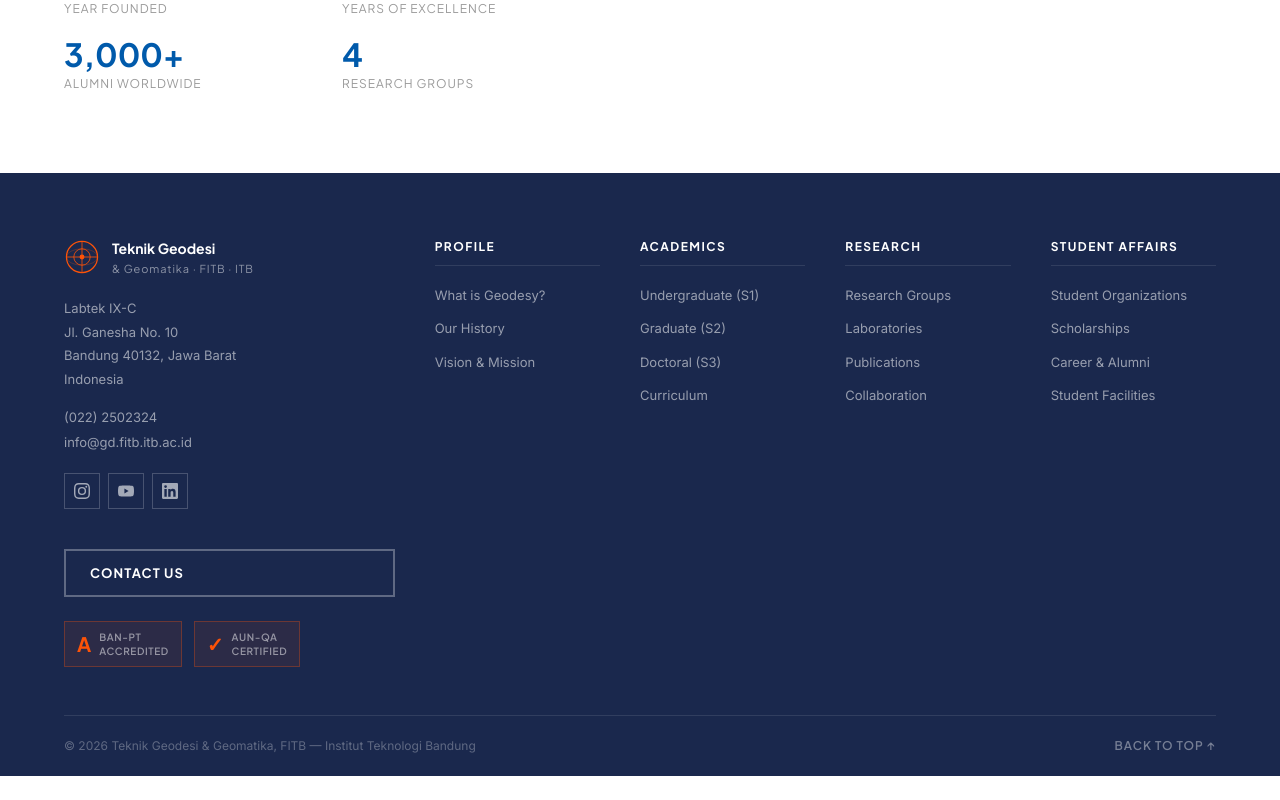
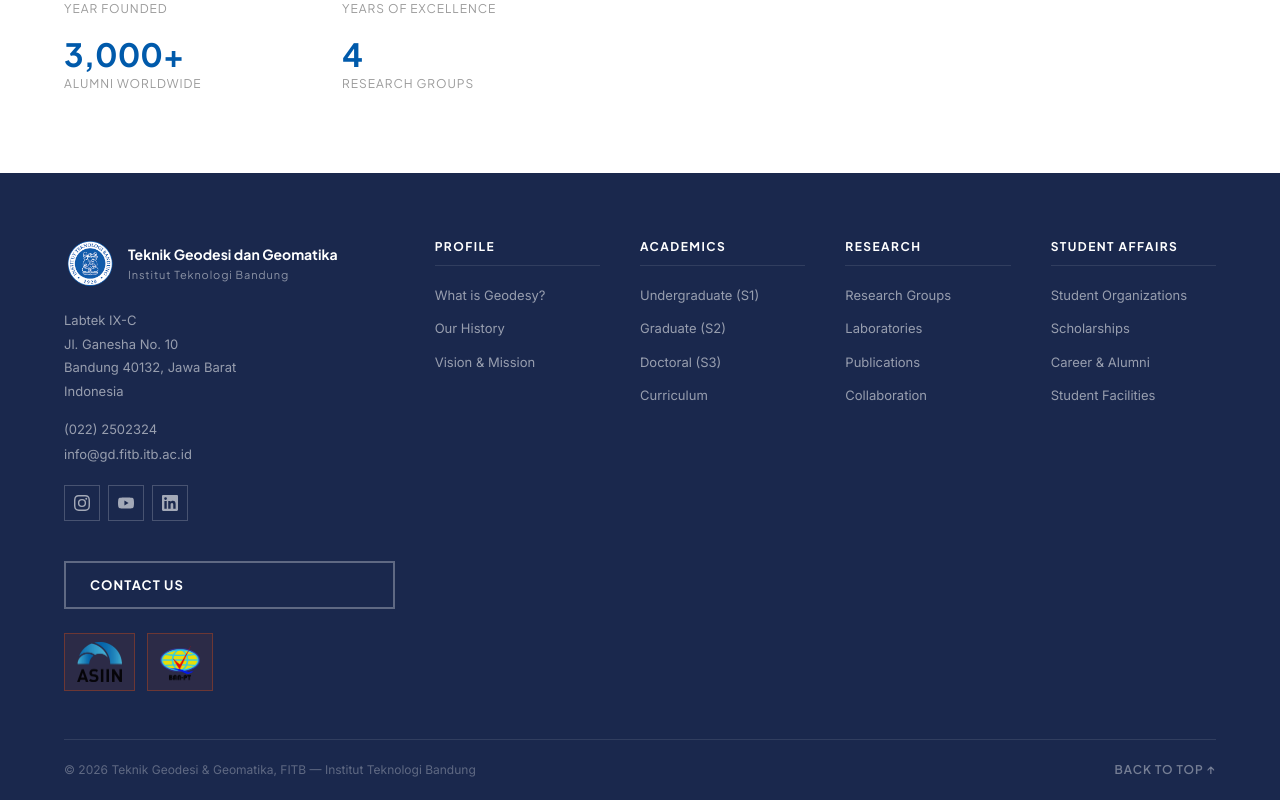
Before and after one commit to IchsanFachriS/website-gd, a React (Vite) app: page / in a window 1280 px wide. Shown: the part 2266-3066 px from the top of the page. Before the commit the page ends 3042 px from the top, so only its background shows below. Built offline with nearby package versions, Linux system fonts and the light colour scheme.

Commit message:
fix: update accreditation badge and contact button style

```diff
--- a/src/components/layout/Footer.tsx
+++ b/src/components/layout/Footer.tsx
@@ -1,5 +1,96 @@
+import { useState } from "react";
+
 interface FooterProps {
   onNavigate?: (page: string) => void;
+}
+
+function LogoBrand() {
+  const [imgError, setImgError] = useState(false);
+
+  return (
+    <div className="gd-footer-logo">
+      {!imgError ? (
+        <img
+          src="img/logo.png"
+          alt="Logo Institut Teknologi Bandung"
+          style={{
+            width: "52px",
+            height: "52px",
+            objectFit: "contain",
+            flexShrink: 0,
+            // Aktifkan baris di bawah HANYA jika logo berwarna gelap dan perlu diputihkan:
+            // filter: "brightness(0) invert(1)",
+          }}
+          onError={() => setImgError(true)}
+        />
+      ) : (
+        /* Fallback SVG jika logo tidak ditemukan */
+        <svg viewBox="0 0 44 44" fill="none" aria-hidden="true" style={{ width: "44px", height: "44px", color: "var(--orange)" }}>
+          <circle cx="22" cy="22" r="19" stroke="currentColor" strokeWidth="1.5" />
+          <circle cx="22" cy="22" r="10" stroke="currentColor" strokeWidth="1" />
+          <circle cx="22" cy="22" r="3" fill="currentColor" />
+          <line x1="22" y1="3" x2="22" y2="41" stroke="currentColor" strokeWidth="1" />
+          <line x1="3" y1="22" x2="41" y2="22" stroke="currentColor" strokeWidth="1" />
+          <ellipse cx="22" cy="22" rx="19" ry="10" stroke="currentColor" strokeWidth="0.75" opacity="0.4" />
+        </svg>
+      )}
+      <div>
+        <div className="gd-footer-logo-dept">Teknik Geodesi dan Geomatika</div>
+        <div className="gd-footer-logo-sub">Institut Teknologi Bandung</div>
+      </div>
+    </div>
+  );
+}
+
+function AccredBadge({
+  href,
+  src,
+  alt,
+  fallbackGrade,
+  fallbackLabel,
+  title,
+}: {
+  href: string;
+  src: string;
+  alt: string;
+  fallbackGrade: string;
+  fallbackLabel: string;
+  title: string;
+}) {
+  const [imgError, setImgError] = useState(false);
+
+  return (
+    <a
+      href={href}
+      target="_blank"
+      rel="noreferrer"
+      className="gd-accred-badge"
+      title={title}
+      style={{ textDecoration: "none" }}
+    >
+      {!imgError ? (
+        <img
+          src={src}
+          alt={alt}
+          style={{
+            height: "40px",
+            width: "auto",
+            maxWidth: "80px",
+            objectFit: "contain",
+            opacity: 0.9,
+            // Aktifkan jika logo berwarna gelap:
+            // filter: "brightness(0) invert(1)",
+          }}
+          onError={() => setImgError(true)}
+        />
+      ) : (
+        <>
+          <span className="gd-accred-grade">{fallbackGrade}</span>
+          <span className="gd-accred-label" dangerouslySetInnerHTML={{ __html: fallbackLabel }} />
+        </>
+      )}
+    </a>
+  );
 }
 
 export function Footer({ onNavigate }: FooterProps) {
@@ -55,20 +146,7 @@
         <div className="gd-footer-grid">
           {/* Brand column */}
           <div className="gd-footer-brand">
-            <div className="gd-footer-logo">
-              <svg viewBox="0 0 44 44" fill="none" aria-hidden="true">
-                <circle cx="22" cy="22" r="19" stroke="currentColor" strokeWidth="1.5" />
-                <circle cx="22" cy="22" r="10" stroke="currentColor" strokeWidth="1" />
-                <circle cx="22" cy="22" r="3" fill="currentColor" />
-                <line x1="22" y1="3" x2="22" y2="41" stroke="currentColor" strokeWidth="1" />
-                <line x1="3" y1="22" x2="41" y2="22" stroke="currentColor" strokeWidth="1" />
-                <ellipse cx="22" cy="22" rx="19" ry="10" stroke="currentColor" strokeWidth="0.75" opacity="0.4" />
-              </svg>
-              <div>
-                <div className="gd-footer-logo-dept">Teknik Geodesi</div>
-                <div className="gd-footer-logo-sub">& Geomatika · FITB · ITB</div>
-              </div>
-            </div>
+            <LogoBrand />
             <address className="gd-footer-address">
               Labtek IX-C<br />
               Jl. Ganesha No. 10<br />
@@ -107,25 +185,37 @@
             </nav>
           ))}
 
-          {/* Contact CTA */}
+          {/* Contact CTA + Accreditation */}
           <div className="gd-footer-cta">
-            <button className="gd-btn gd-btn--outline" onClick={() => navigate("contact-us")}>Contact Us</button>
+            <button className="gd-btn gd-btn--outline" onClick={() => navigate("contact-us")}>
+              Contact Us
+            </button>
             <div className="gd-footer-accreditation">
-              <div className="gd-accred-badge">
-                <span className="gd-accred-grade">A</span>
-                <span className="gd-accred-label">BAN-PT<br />Accredited</span>
-              </div>
-              <div className="gd-accred-badge">
-                <span className="gd-accred-grade">✓</span>
-                <span className="gd-accred-label">AUN-QA<br />Certified</span>
-              </div>
+              <AccredBadge
+                href="https://www.asiin.de"
+                src="img/accreditation/asiin.png"
+                alt="ASIIN Akkreditierungsagentur"
+                fallbackGrade="✓"
+                fallbackLabel="ASIIN<br/>Accredited"
+                title="ASIIN Accredited"
+              />
+              <AccredBadge
+                href="https://www.banpt.or.id"
+                src="img/accreditation/ban-pt.png"
+                alt="BAN-PT Terakreditasi"
+                fallbackGrade="A"
+                fallbackLabel="BAN-PT<br/>Accredited"
+                title="BAN-PT Terakreditasi Unggul"
+              />
             </div>
           </div>
         </div>
 
         {/* Base */}
         <div className="gd-footer-base">
-          <p className="gd-footer-copy">© {year} Teknik Geodesi & Geomatika, FITB — Institut Teknologi Bandung</p>
+          <p className="gd-footer-copy">
+            © {year} Teknik Geodesi & Geomatika, FITB — Institut Teknologi Bandung
+          </p>
           <button
             className="gd-scroll-top"
             onClick={() => window.scrollTo({ top: 0, behavior: "smooth" })}
--- a/src/components/pages/profile/OurHistoryPage.tsx
+++ b/src/components/pages/profile/OurHistoryPage.tsx
@@ -48,7 +48,11 @@
                 Established in 1950, the Department of Geodesy & Geomatics Engineering at ITB stands as the oldest and most prestigious geodesy program in Indonesia. For over seven decades, we have trained generations of engineers who have shaped the nation's spatial data infrastructure.
               </p>
               <p style={{ fontSize: "15px", lineHeight: 1.75, color: "var(--gray-600)", marginBottom: "32px" }}>
-                Our journey reflects Indonesia's own development — from the foundational surveys of a newly independent nation, through the digital revolution in geographic information systems, to the cutting-edge era of drone mapping, autonomous navigation, and space geodesy.
+              Our program holds international accreditation from <strong>ASIIN</strong> (Akkreditierungsagentur
+              für Studiengänge der Ingenieurwissenschaften, der Informatik, der Naturwissenschaften und der
+              Mathematik), Germany's leading engineering accreditation agency, and carries the{" "}
+              <strong>Unggul</strong> (Excellence) rating from Indonesia's National Accreditation Board for
+              Higher Education (BAN-PT).
               </p>
               <div style={{ display: "grid", gridTemplateColumns: "1fr 1fr", gap: "20px", paddingTop: "28px", borderTop: "1px solid var(--gray-200)" }}>
                 {stats.map((s) => (
--- a/src/components/pages/profile/WhatIsGeodesyPage.tsx
+++ b/src/components/pages/profile/WhatIsGeodesyPage.tsx
@@ -8,22 +8,12 @@
   {
     icon: "🌍",
     title: "Geodesy",
-    body: "Geodesy is the scientific discipline that deals with the measurement and representation of the Earth, including its gravitational field, in a three-dimensional time-varying space. Geodesists study the size and shape of the Earth, how it moves, and the nature of its gravity field. Modern geodesy uses satellite technology — particularly GPS and GNSS — to provide precise positioning that underpins navigation, mapping, and infrastructure development worldwide.",
+    body: "Geodesy is the scientific discipline that deals with the measurement and representation of the Earth, including its gravitational field, in a three-dimensional time-varying space. Geodesists study the size and shape of the Earth, how it moves, and the nature of its gravity field.",
   },
   {
     icon: "🗺️",
     title: "Geomatics Engineering",
-    body: "Geomatics Engineering is a modern discipline that encompasses the collection, management, analysis, and visualization of spatially referenced data. It integrates traditional surveying with modern technologies including remote sensing, geographic information systems (GIS), photogrammetry, and satellite navigation. Geomatics engineers are the architects of our digital world — they build the spatial data infrastructure that drives smart cities, disaster management, environmental monitoring, and autonomous vehicles.",
-  },
-  {
-    icon: "📸",
-    title: "Photogrammetry & Remote Sensing",
-    body: "Photogrammetry and Remote Sensing are key disciplines within geomatics. Photogrammetry uses images — from drones, aircraft, or satellites — to reconstruct 3D geometry of objects and terrain. Remote Sensing extends this to analysis of the Earth's surface using multispectral, hyperspectral, SAR, and LiDAR data, enabling land-use mapping, environmental monitoring, disaster assessment, and change detection at regional and global scales.",
-  },
-  {
-    icon: "🛰️",
-    title: "GNSS & Satellite Positioning",
-    body: "Global Navigation Satellite Systems (GNSS) — including GPS, GLONASS, Galileo, and BeiDou — are fundamental tools in modern geodesy. Our department specializes in precise satellite positioning, atmospheric corrections, geodetic datum establishment, and the design of CORS (Continuously Operating Reference Station) networks that serve Indonesia's national spatial reference framework.",
+    body: "Geomatics Engineering is a modern discipline that encompasses the collection, management, analysis, and visualization of spatially referenced data. It integrates traditional surveying with modern technologies including remote sensing, geographic information systems (GIS), photogrammetry, and satellite navigation.",
   },
 ];
 
@@ -51,7 +41,7 @@
       <PageHero
         kicker="Profile"
         title="What is Geodesy & Geomatics?"
-        subtitle="Explore the sciences that measure and map our world — from Earth's gravity field to real-time satellite navigation."
+        subtitle="Explore the sciences that measure and map our world"
       />
 
       <section className="gd-page-section">
```
Also changed, not shown: public/img/accreditation/asiin.png (added), public/img/accreditation/asiin.webp (deleted).
